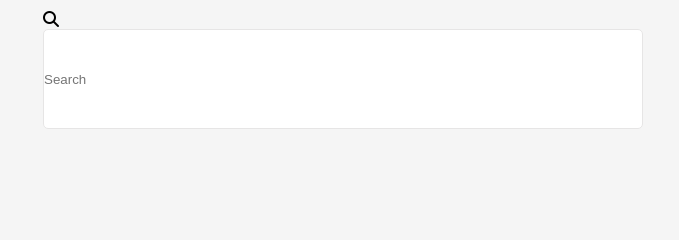
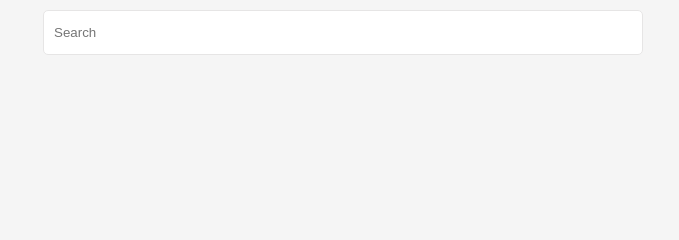
Before and after one commit to asbhogal/Whiskey-Supplier-Admin-Dashboard, a plain HTML site: page index.html in a window 1280 px wide. Shown: the top 240 px of the page, 593-1272 px from the left. Drawn offline with Linux system fonts and the light colour scheme.

Commit message:
input box modified

```diff
--- a/index.html
+++ b/index.html
@@ -73,7 +73,6 @@
             <div class="top">
                 <i class="fa-solid fa-bars sidebar-toggle"></i>
                 <div class="search-box">
-                    <i class="fa-solid fa-magnifying-glass"></i>
                     <input type="text" placeholder="Search">
                 </div>
             </div>
--- a/style.scss
+++ b/style.scss
@@ -21,9 +21,10 @@
             width: 100%;
             margin: 0 30px;
             input {
-                position: inherit;
+                position: absolute;
                 border: 1px solid $light-mode-border-color;
-                height: 100px;
+                padding: 0 25px 0 10px;
+                height: 45px;
                 width: 100%;
             }
         }
```
Also changed, not shown: dist/style.css, 1 other file.
